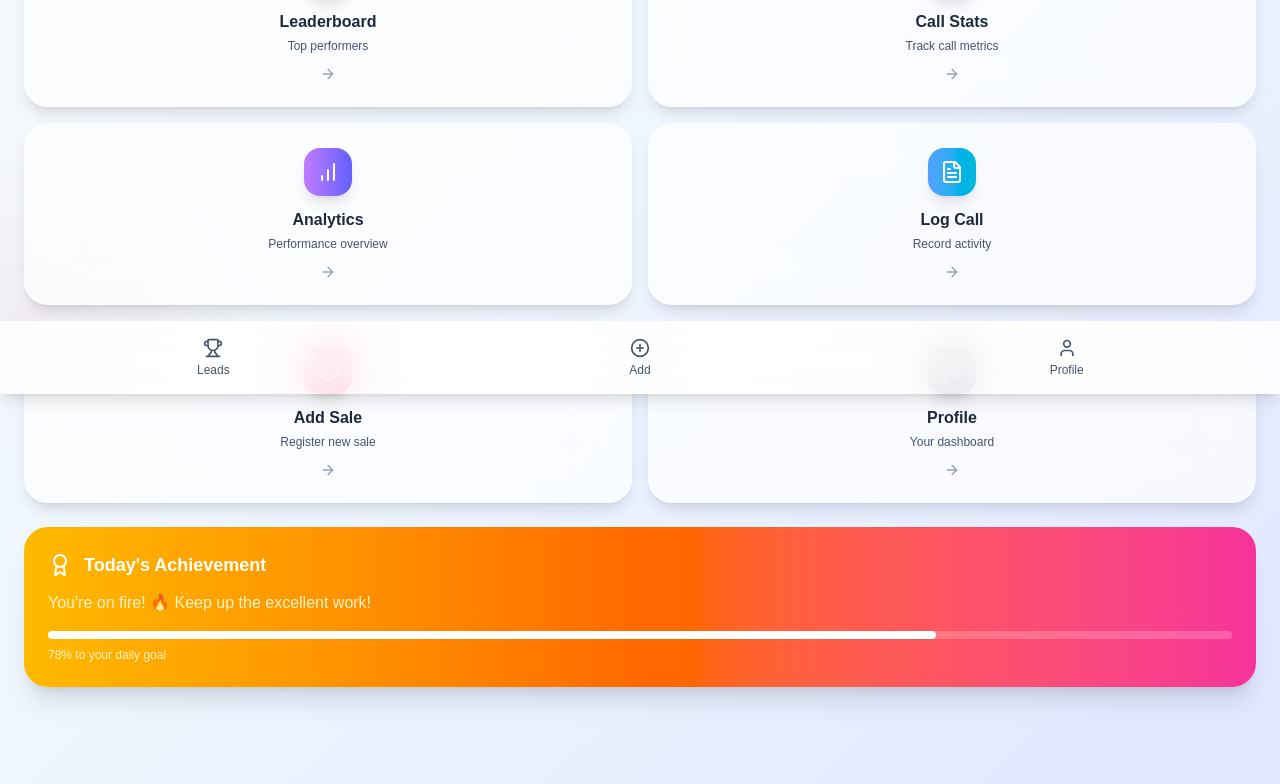
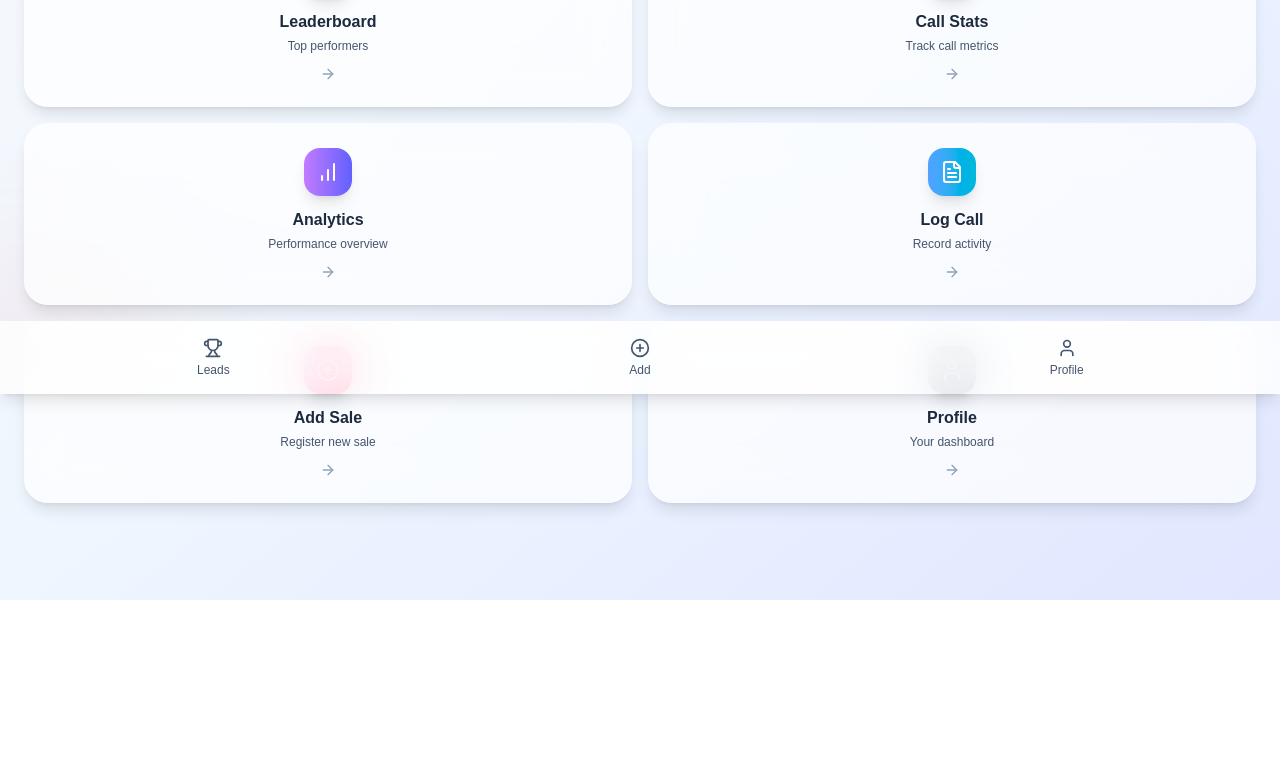
Before and after one commit to WydexMedia/TrackX_CRM, a Next.js app: page / in a window 1280 px wide. Shown: the part 406-1190 px from the top of the page. After the commit the page ends 1006 px from the top, so only its background shows below. Built offline with nearby package versions, Linux system fonts and the light colour scheme.

Commit message:
removed the static code in home

```diff
--- a/src/app/page.tsx
+++ b/src/app/page.tsx
@@ -243,19 +243,6 @@ export default function HomePage() {
             </Link>
           ))}
         </div>
-
-        {/* Achievement Card */}
-        <div className="bg-gradient-to-r from-amber-400 via-orange-500 to-pink-500 rounded-3xl p-6 text-white shadow-xl">
-          <div className="flex items-center gap-3 mb-3">
-            <Award className="w-6 h-6" />
-            <h3 className="font-bold text-lg">Today's Achievement</h3>
-          </div>
-          <p className="text-amber-100 mb-4">You're on fire! 🔥 Keep up the excellent work!</p>
-          <div className="bg-white/20 rounded-full h-2 mb-2">
-            <div className="bg-white rounded-full h-2 w-3/4 transition-all duration-1000 ease-out"></div>
-          </div>
-          <p className="text-xs text-amber-100">78% to your daily goal</p>
-        </div>
       </main>
 
       {/* Bottom Navigation */}
```
